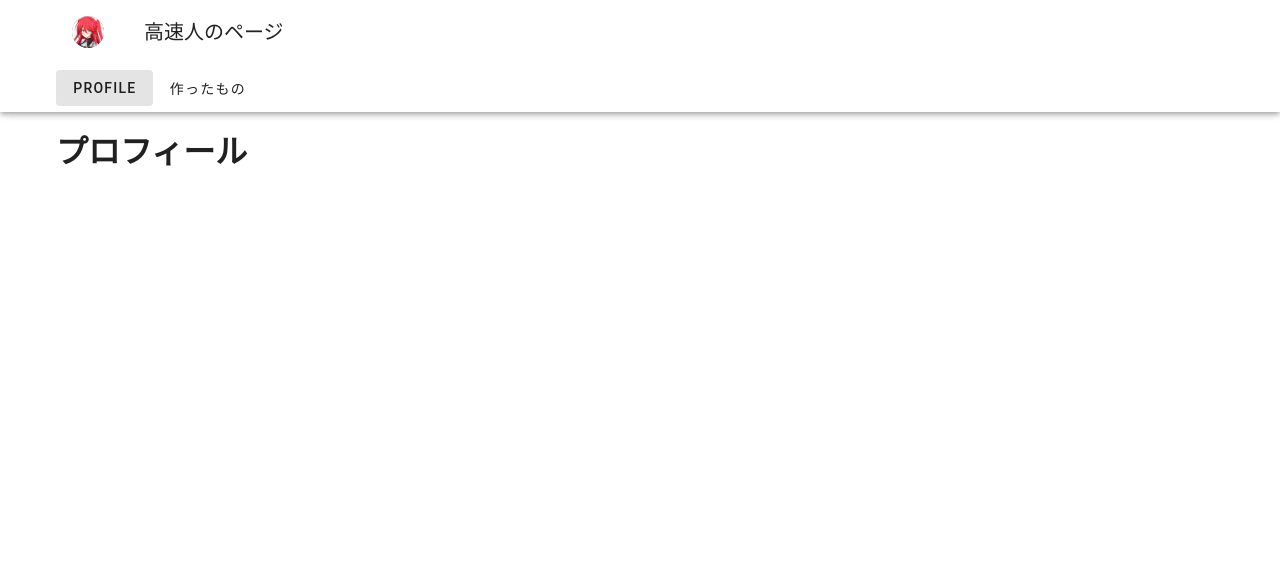
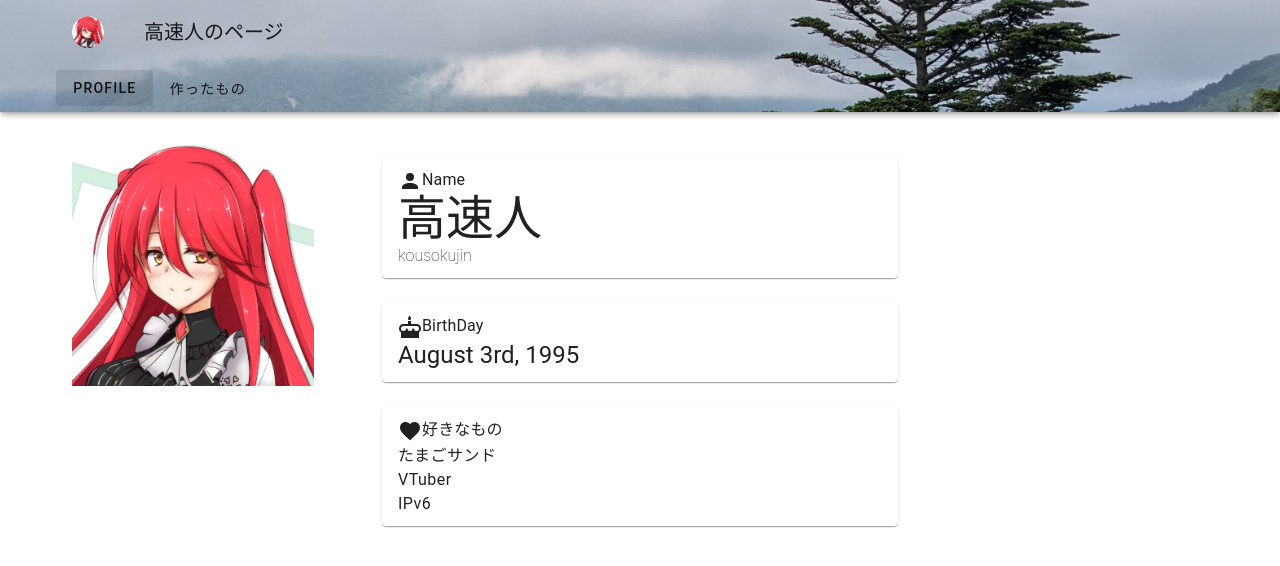
Before and after one commit to kousokujin/kousokujin.github.io, a Vue app in the folder v3/: page / in a window 1280 px wide. Shown: the top 566 px of the page. Built offline with nearby package versions, Linux system fonts and the light colour scheme.

Commit message:
プロフィールページちょっと作成

```diff
--- a/v3/package.json
+++ b/v3/package.json
@@ -15,6 +15,7 @@
     "vuetify": "^3.3.10"
   },
   "devDependencies": {
+    "@mdi/js": "^7.2.96",
     "@tsconfig/node18": "^18.2.0",
     "@types/node": "^18.17.0",
     "@vitejs/plugin-vue": "^4.2.3",
--- a/v3/src/components/nav_bar.vue
+++ b/v3/src/components/nav_bar.vue
@@ -1,5 +1,5 @@
 <template>
-    <v-app-bar>
+    <v-app-bar :image="header_img">
       <v-container class="fill-height d-flex align-center">
         <v-avatar
           class="me-10 ms-4"
@@ -20,6 +20,8 @@
 
 <script setup lang="ts">
     import icon from "@/assets/icon.jpg"
+    import header_img from "@/assets/header.jpg"
+
     import { ref } from "vue";
 
     interface Ilink_list{
--- a/v3/src/main.ts
+++ b/v3/src/main.ts
@@ -3,11 +3,20 @@
 import { createApp } from 'vue'
 import { createVuetify } from 'vuetify';
 import 'vuetify/styles'
+import { aliases, mdi } from 'vuetify/iconsets/mdi-svg';
 
 import App from './App.vue'
 import router from './router'
 
-const vuetify = createVuetify();
+const vuetify = createVuetify({
+    icons: {
+        defaultSet: 'mdi',
+        aliases,
+        sets: {
+            mdi,
+        },
+    }
+});
 
 const app = createApp(App)
 
--- a/v3/src/views/ProfileView.vue
+++ b/v3/src/views/ProfileView.vue
@@ -1,5 +1,44 @@
 <template>
-    <h1>プロフィール</h1>
+    <v-row>
+        <v-col cols="3">
+            <v-container>
+                <v-img :src="icon" width="300"></v-img>
+            </v-container>
+        </v-col>
+        <v-col cols="6">
+            <v-container>
+                <v-col>
+                    <v-card>
+                        <v-card-item>
+                            <div class="text-subtitle-1"><v-icon :icon="mdiAccount"></v-icon>Name</div>
+                            <div class="text-h3">高速人</div>
+                            <div class="font-weight-thin">kousokujin</div>
+                        </v-card-item>
+                    </v-card>
+                </v-col>
+                <v-col>
+                    <v-card>
+                        <v-card-item>
+                            <div class="text-subtitle-1"><v-icon :icon="mdiCake"></v-icon>BirthDay</div>
+                            <div class="text-h5">August 3rd, 1995</div>
+                        </v-card-item>
+                    </v-card>
+                </v-col>
+                <v-col>
+                    <v-card>
+                        <v-card-item>
+                            <div class="text-subtitle-1"><v-icon :icon="mdiHeart"></v-icon>好きなもの</div>
+                            <div v-for="item in like_item" class="text-body-1">{{item}}</div>
+                        </v-card-item>
+                    </v-card>
+                </v-col>
+            </v-container>
+        </v-col>
+    </v-row>
 </template>
 <script setup lang="ts">
+    import icon from "@/assets/icon.jpg"
+    import { mdiAccount, mdiHeart, mdiCake } from '@mdi/js'
+
+    const like_item = ["たまごサンド", "VTuber", "IPv6"]
 </script>
```
Also changed, not shown: v3/src/assets/header.jpg (added), 1 other file (tests, documents, lock files or other folders).
